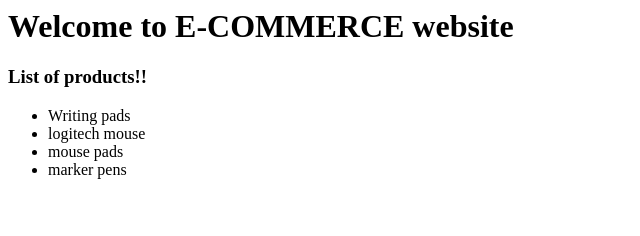
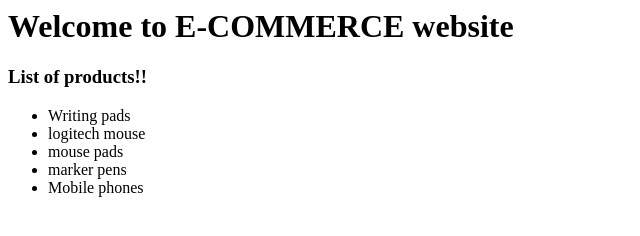
Before and after one commit to SandipanSandesync/github-day1-hw, a plain HTML site: page index.html in a window 1280 px wide. Shown: the whole page, without its empty margins (0-640 px from the left). Drawn offline with Linux system fonts and the light colour scheme.

Commit message:
Add one new product

```diff
--- a/index.html
+++ b/index.html
@@ -10,6 +10,7 @@
             <li>logitech mouse</li>
             <li>mouse pads</li>
             <li>marker pens</li>
+            <li>Mobile phones</li>
         </ul>
     </body>
 </html>
```
